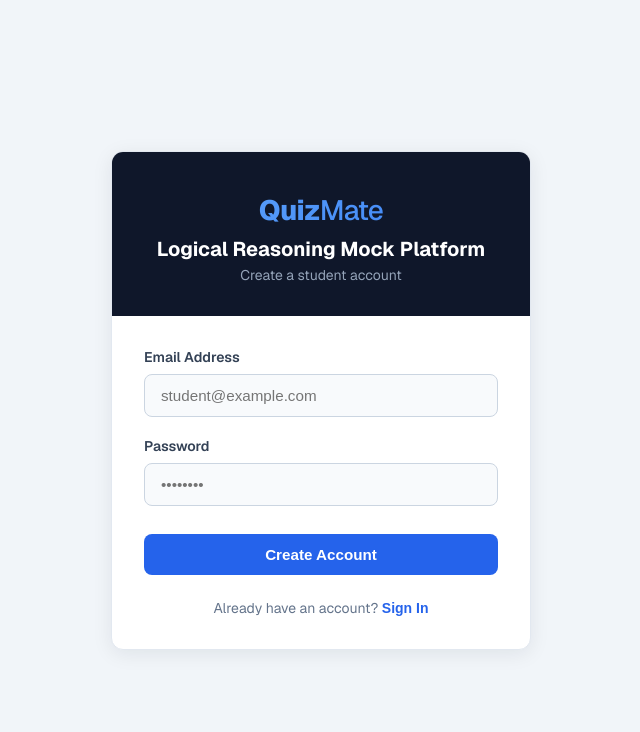
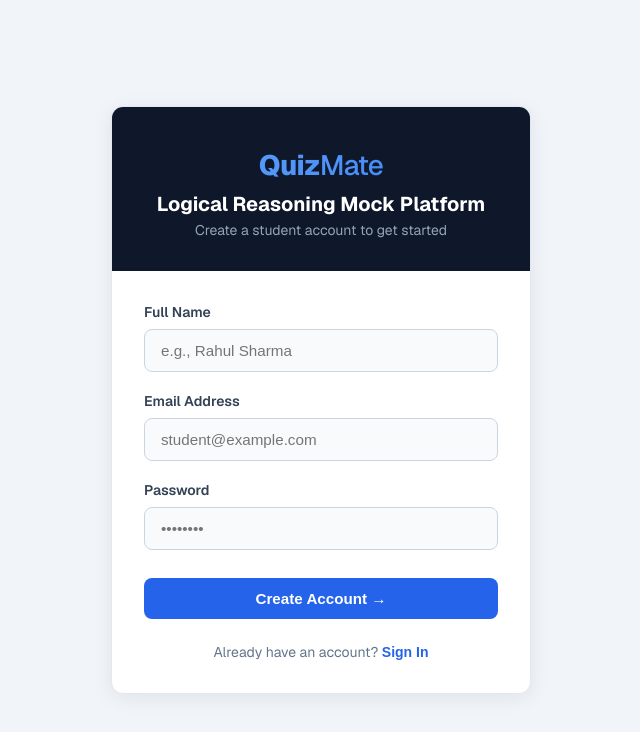
Before and after one commit to Jivitesh06/QuizMate, a Next.js app: page /login in a window 1280 px wide. Both pictures are taken after a click on the button "Register Here". Shown: the top 732 px of the page, without its empty margins (319-959 px from the left). Built offline with nearby package versions, Linux system fonts and the light colour scheme; no server answers.

Commit message:
feat: collect student name on signup, show name in admin panel student monitor

```diff
--- a/src/app/login/page.tsx
+++ b/src/app/login/page.tsx
@@ -2,8 +2,9 @@
 
 import React, { useState, useEffect } from 'react';
 import { useRouter } from 'next/navigation';
-import { signInWithEmailAndPassword, createUserWithEmailAndPassword } from 'firebase/auth';
-import { auth } from '@/lib/firebaseClient';
+import { signInWithEmailAndPassword, createUserWithEmailAndPassword, updateProfile } from 'firebase/auth';
+import { doc, setDoc } from 'firebase/firestore';
+import { auth, db } from '@/lib/firebaseClient';
 import { useAuth } from '@/context/AuthContext';
 import styles from './login.module.css';
 
@@ -11,6 +12,7 @@ export default function LoginPage() {
   const router = useRouter();
   const { user, loading } = useAuth();
   const [isSignUp, setIsSignUp] = useState(false);
+  const [name, setName] = useState('');
   const [email, setEmail] = useState('');
   const [password, setPassword] = useState('');
   const [error, setError] = useState('');
@@ -33,20 +35,38 @@ export default function LoginPage() {
   const handleSubmit = async (e: React.FormEvent) => {
     e.preventDefault();
     setError('');
+
+    if (isSignUp && !name.trim()) {
+      setError('Please enter your full name.');
+      return;
+    }
+
     setSubmitting(true);
 
     try {
       if (isSignUp) {
-        await createUserWithEmailAndPassword(auth, email, password);
+        // 1. Create account
+        const userCredential = await createUserWithEmailAndPassword(auth, email, password);
+
+        // 2. Save display name to Firebase Auth profile
+        await updateProfile(userCredential.user, { displayName: name.trim() });
+
+        // 3. Save user profile to Firestore users collection
+        await setDoc(doc(db, 'users', userCredential.user.uid), {
+          uid: userCredential.user.uid,
+          name: name.trim(),
+          email: email.trim().toLowerCase(),
+          createdAt: new Date().toISOString(),
+        });
       } else {
         await signInWithEmailAndPassword(auth, email, password);
       }
-      // Redirect will be triggered automatically by the useEffect
+      // Redirect triggered automatically by useEffect
     } catch (err: any) {
       console.error(err);
       let msg = 'Authentication failed. Please check your credentials.';
       if (err.code === 'auth/email-already-in-use') {
-        msg = 'This email is already in use.';
+        msg = 'This email is already registered. Please sign in instead.';
       } else if (err.code === 'auth/invalid-email') {
         msg = 'Invalid email address format.';
       } else if (err.code === 'auth/weak-password') {
@@ -70,12 +90,29 @@ export default function LoginPage() {
           <div className={styles.logo}>Quiz<span className={styles.logoText}>Mate</span></div>
           <div className={styles.title}>Logical Reasoning Mock Platform</div>
           <div className={styles.subtitle}>
-            {isSignUp ? 'Create a student account' : 'Sign in to access your dashboard'}
+            {isSignUp ? 'Create a student account to get started' : 'Sign in to access your dashboard'}
           </div>
         </div>
 
         <form onSubmit={handleSubmit} className={styles.form}>
           {error && <div className={styles.error}>{error}</div>}
+
+          {/* Name field — only shown during sign up */}
+          {isSignUp && (
+            <div className={styles.formGroup}>
+              <label className={styles.label} htmlFor="fullName">Full Name</label>
+              <input
+                id="fullName"
+                type="text"
+                className={styles.input}
+                placeholder="e.g., Rahul Sharma"
+                value={name}
+                onChange={(e) => setName(e.target.value)}
+                required={isSignUp}
+                autoComplete="name"
+              />
+            </div>
+          )}
 
           <div className={styles.formGroup}>
             <label className={styles.label} htmlFor="email">Email Address</label>
@@ -87,6 +124,7 @@ export default function LoginPage() {
               value={email}
               onChange={(e) => setEmail(e.target.value)}
               required
+              autoComplete="email"
             />
           </div>
 
@@ -100,18 +138,19 @@ export default function LoginPage() {
               value={password}
               onChange={(e) => setPassword(e.target.value)}
               required
+              autoComplete={isSignUp ? 'new-password' : 'current-password'}
             />
           </div>
 
           <button type="submit" className={styles.button} disabled={submitting}>
-            {submitting ? 'Please wait...' : isSignUp ? 'Create Account' : 'Sign In'}
+            {submitting ? 'Please wait...' : isSignUp ? 'Create Account →' : 'Sign In →'}
           </button>
 
           <div className={styles.switchText}>
             {isSignUp ? (
               <>
                 Already have an account?{' '}
-                <button type="button" className={styles.link} onClick={() => { setIsSignUp(false); setError(''); }}>
+                <button type="button" className={styles.link} onClick={() => { setIsSignUp(false); setError(''); setName(''); }}>
                   Sign In
                 </button>
               </>
```
Also changed, not shown: src/app/admin/page.tsx (+17 -2 lines), src/app/test/[testId]/page.tsx (+1 -0 lines), 1 other file (tests, documents, lock files or other folders).
